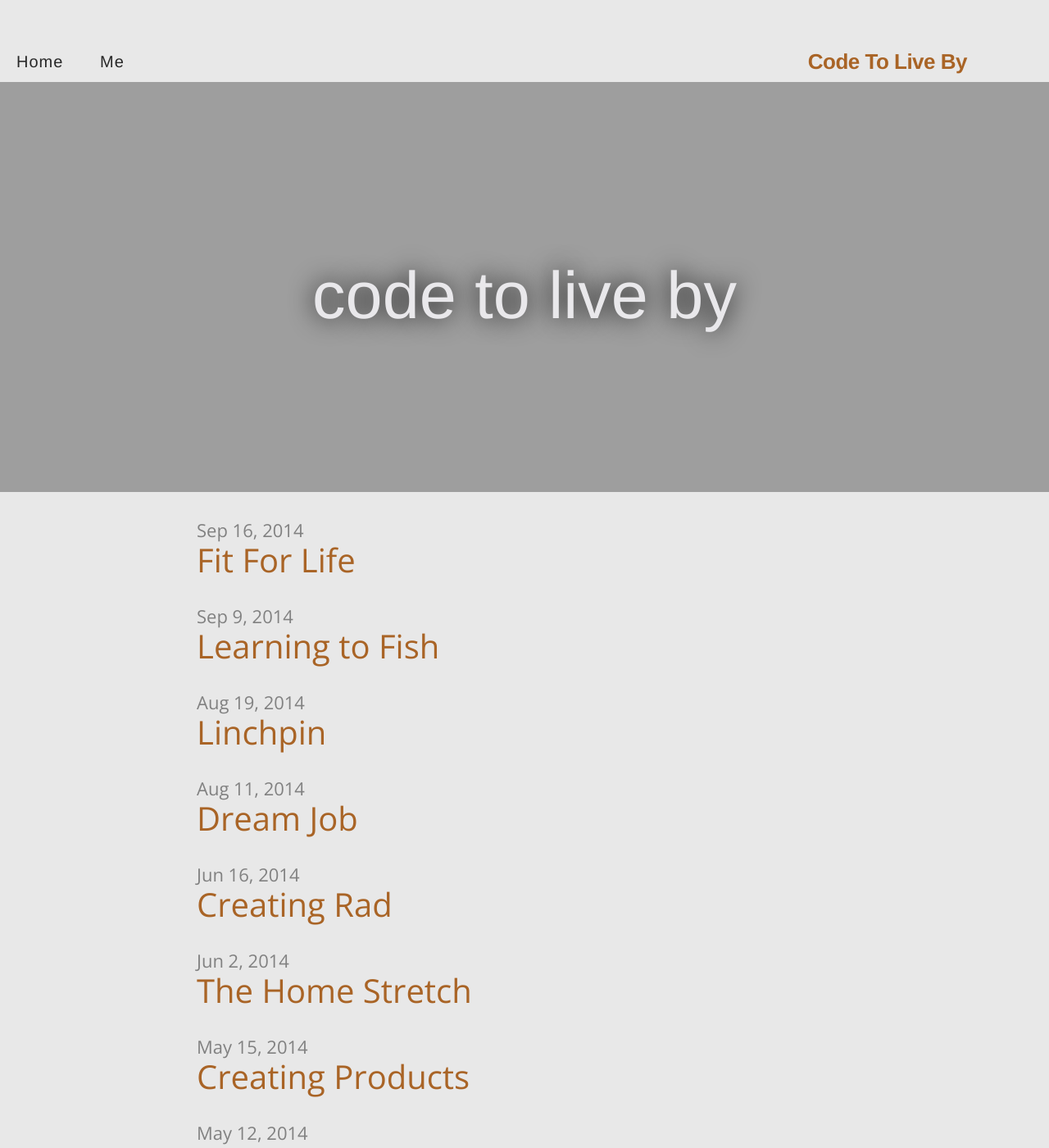
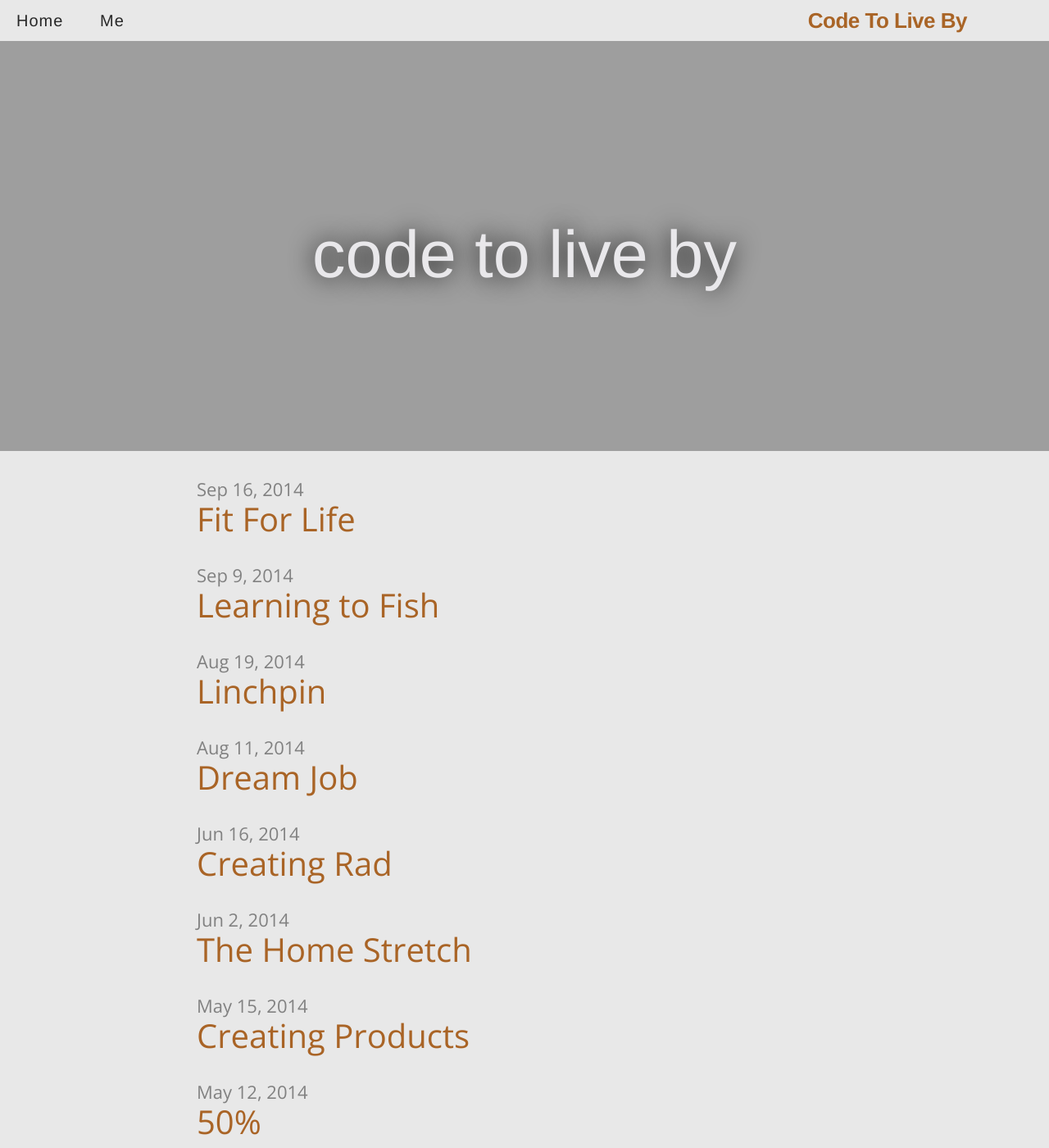
Before and after one commit to shawnlknight/blog, a Jekyll site: the page built from index.html, in a window 1280 px wide and 1400 px high. Shown: the whole window at 82% size. Built offline with Jekyll 4.4.1, drawn with Linux system fonts in a browser that asks for light colours; some web fonts are replaced; the list of posts is cut into pages by our own code.

Commit message:
fixed home view

```diff
--- a/css/main.css
+++ b/css/main.css
@@ -184,9 +184,9 @@
 /* Home styles */
 /* ----------------------------------------------------------*/
 
-.home {
+/*.home {
   margin-top: 50px;
-}
+}*/
 
 .home h1 { margin-bottom: 25px;}
 
```
